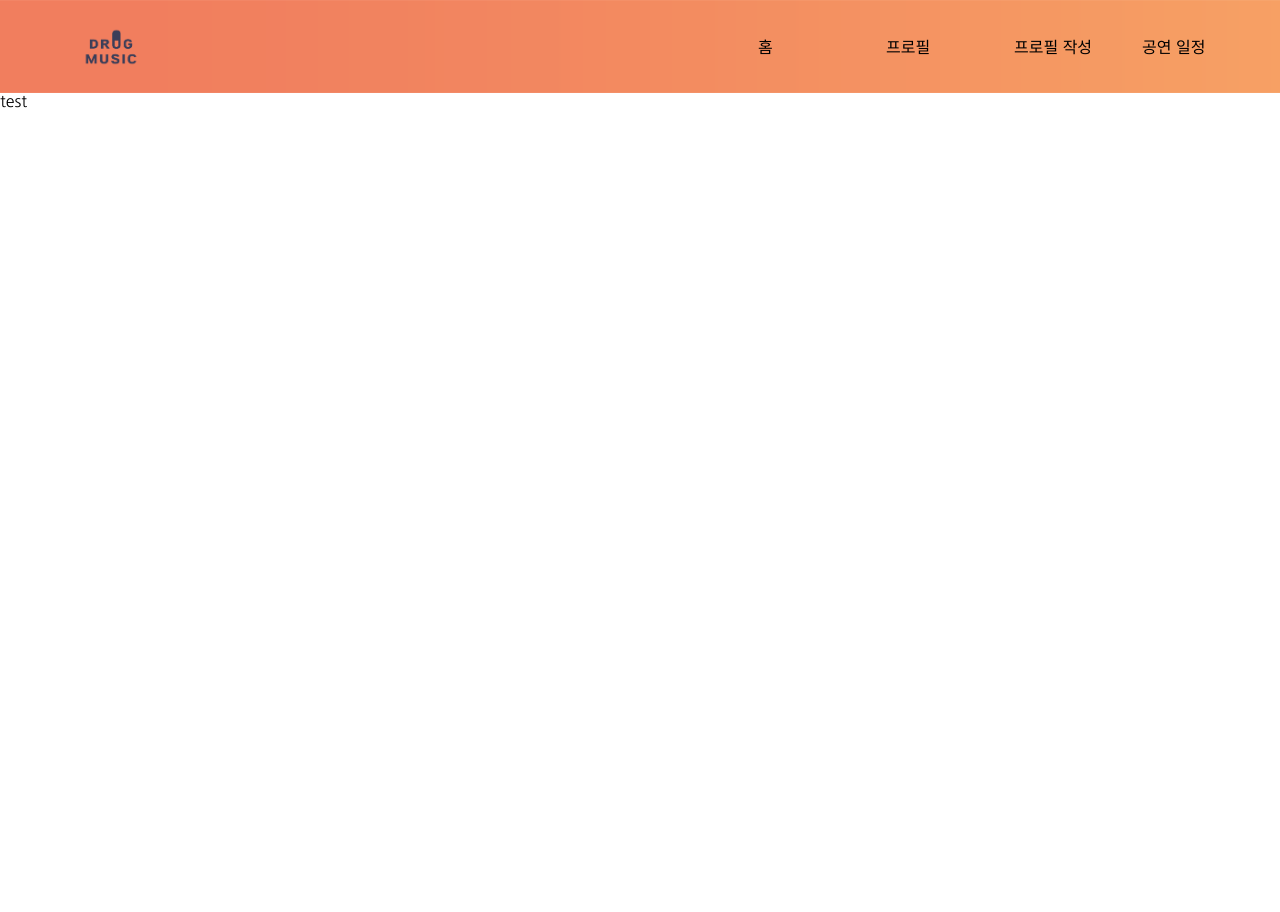
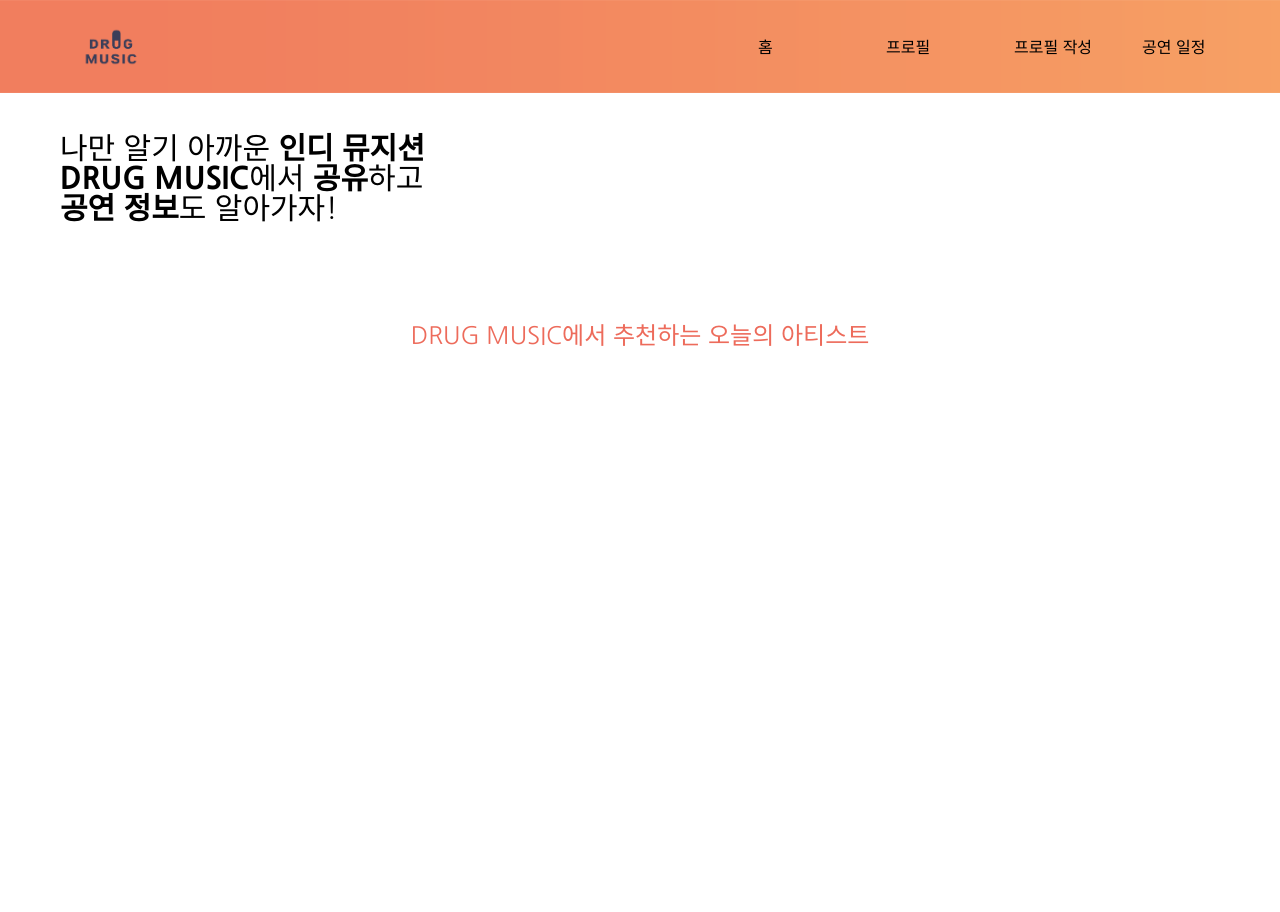
Before and after one commit to 8th-caulion/drugMusic, a Django app: page / in a window 1280 px wide. Before the commit the page ends 108 px from the top, so only its background shows below. Run offline with Django 3.2, Linux system fonts and the light colour scheme.

Commit message:
기본글자 1차적으로 추가

```diff
--- a/drugMusicProject/drugMusicApp/templates/main.html
+++ b/drugMusicProject/drugMusicApp/templates/main.html
@@ -6,6 +6,27 @@
 {% endblock %}
 {% block contents %}
 <div>
-    test
+    <h1>
+        나만 알기 아까운 <span>인디 뮤지션</span>
+        <br>
+        <span>DRUG MUSIC</span>에서 <span>공유</span>하고
+        <br>
+        <span>공연 정보</span>도 알아가자!
+    </h1>
+    <div class="container">
+        <div class="recommendedArtist">
+            <h2>
+                DRUG MUSIC에서 추천하는 오늘의 아티스트
+            </h2>
+            <div>
+                <ul>
+                    <li>
+
+                    </li>
+                </ul>
+            </div>
+        </div>
+    </div>
+
 </div>
 {% endblock %}
--- a/drugMusicProject/static/css/main.css
+++ b/drugMusicProject/static/css/main.css
@@ -0,0 +1,23 @@
+h1 {
+    font-size: 30px;
+    margin-top: 40px;
+    margin-left: 60px;
+    margin-bottom: 100px;
+}
+
+
+h1 span {
+    font-weight: 900;
+}
+
+
+
+.recommendedArtist {
+    height: 589px;
+}
+
+.recommendedArtist h2 {
+    color: #ED6B5B;
+    text-align: center;
+    font-size: 24px;
+}
```
